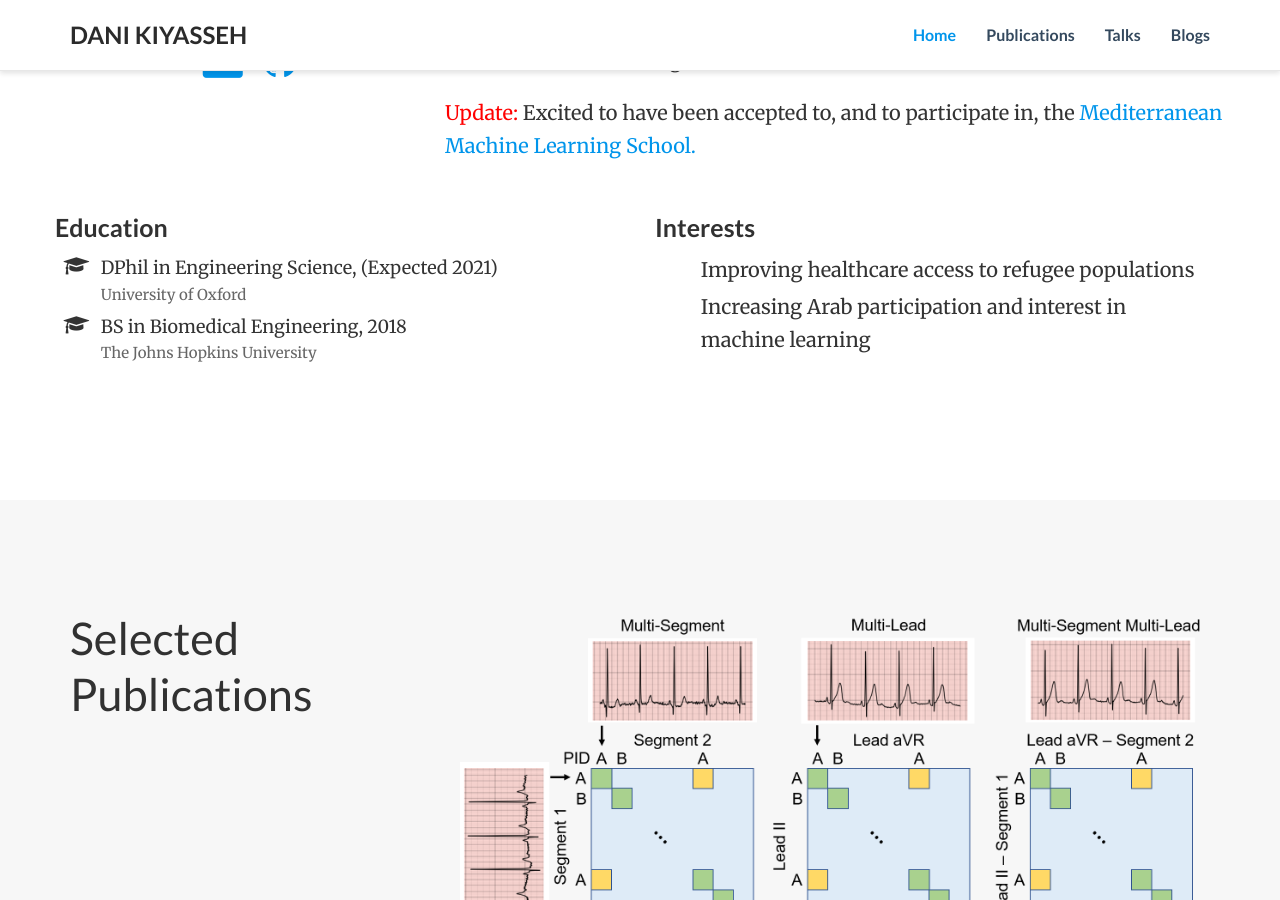
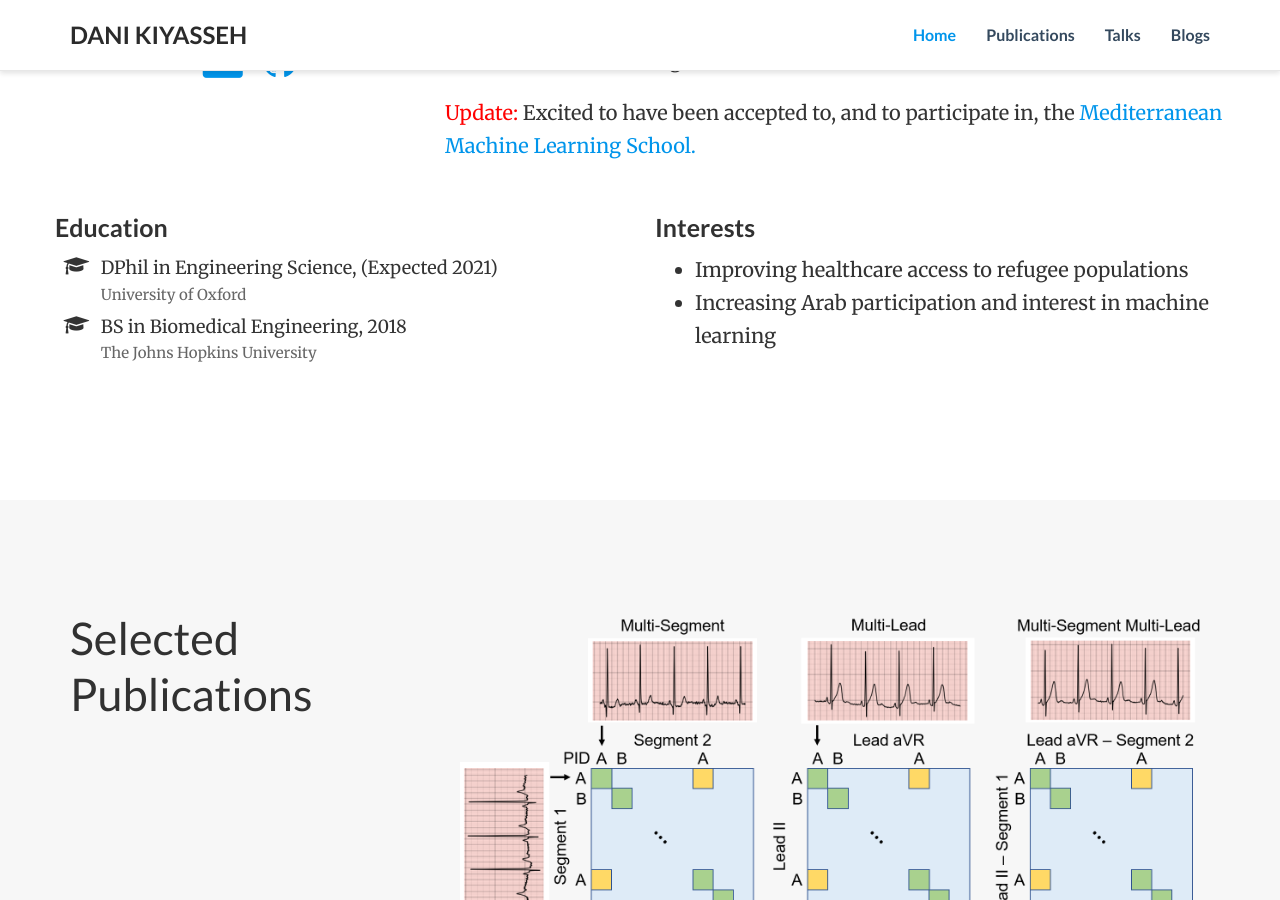
Before and after one commit to danikiyasseh/danikiyasseh.github.io, a Jekyll site: the page index.html, which Jekyll copies as it is, in a window 1280 px wide and 900 px high, scrolled down 547 px. Built offline with Jekyll 4.4.1, drawn with Linux system fonts in a browser that asks for light colours; nearby versions of some CDN libraries; a style sheet for code colours, icons or effects is not loaded.

Commit message:
Update index.html

```diff
--- a/index.html
+++ b/index.html
@@ -189,7 +189,7 @@ title: Dani Kiyasseh
 
       <div class="col-xs-12 col-sm-6">
         <h3>Interests</h3>
-        <ul class="ul-edu fa-ul">
+        <ul>
 
           <li> Improving healthcare access to refugee populations
           </li>
```
